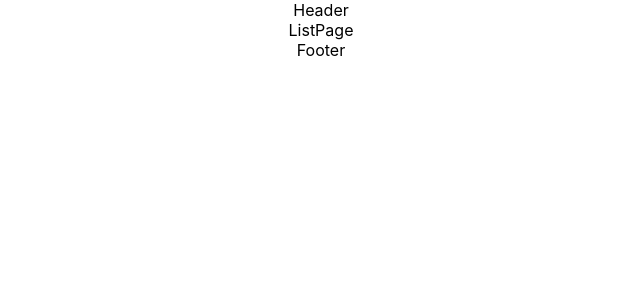
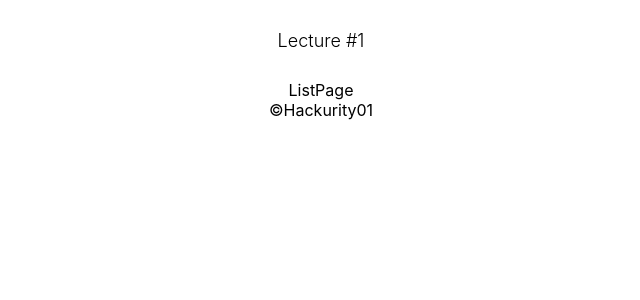
Before and after one commit to performance-lecture/lecture-1, a React (Create React App) app: page / in a window 1280 px wide. Shown: the top 300 px of the page, without its empty margins (319-959 px from the left). Built offline with nearby package versions, Linux system fonts and the light colour scheme.

Commit message:
add header & footer

```diff
--- /dev/null
+++ b/src/components/Footer/index.css
@@ -0,0 +1,3 @@
+.Footer {
+    text-align: center;
+}
--- /dev/null
+++ b/src/components/Footer/index.js
@@ -0,0 +1,12 @@
+import React from 'react'
+import './index.css'
+
+function Footer() {
+	return (
+		<div className={'Footer'}>
+			©Hackurity01
+		</div>
+	)
+}
+
+export default Footer
--- /dev/null
+++ b/src/components/Header/index.css
@@ -0,0 +1,8 @@
+.Header {
+    display: flex;
+    justify-content: center;
+    align-items: center;
+    font-size: 18px;
+    font-weight: 300;
+    height: 80px;
+}
--- /dev/null
+++ b/src/components/Header/index.js
@@ -0,0 +1,12 @@
+import React from 'react'
+import './index.css'
+
+function Index() {
+	return (
+		<div className={'Header'}>
+			Lecture #1
+		</div>
+	)
+}
+
+export default Index
--- a/src/templates/BasicTemplates.js
+++ b/src/templates/BasicTemplates.js
@@ -1,11 +1,20 @@
 import React from 'react'
+
+import Header from '../components/Header'
+import Footer from '../components/Footer'
 
 function BasicTemplates(props) {
 	return (
 		<div className="BasicTemplates">
-			<section className={'Header'}>Header</section>
-			<section className={'Content'}>{props.children}</section>
-			<section className={'Footer'}>Footer</section>
+			<section className={'Header'}>
+				<Header/>
+			</section>
+			<section className={'Content'}>
+				{props.children}
+			</section>
+			<section className={'Footer'}>
+				<Footer/>
+			</section>
 		</div>
 	)
 }
```
